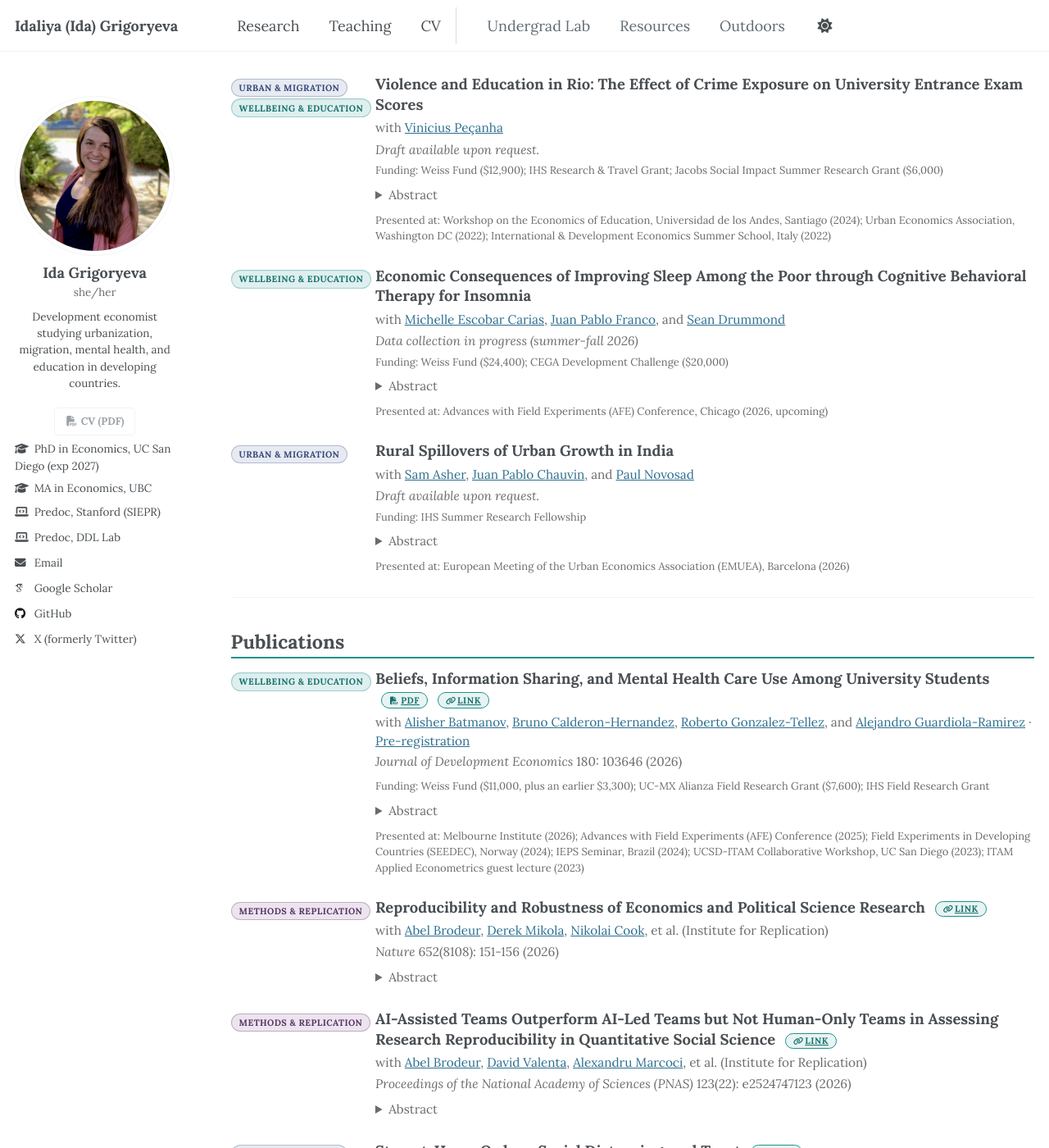
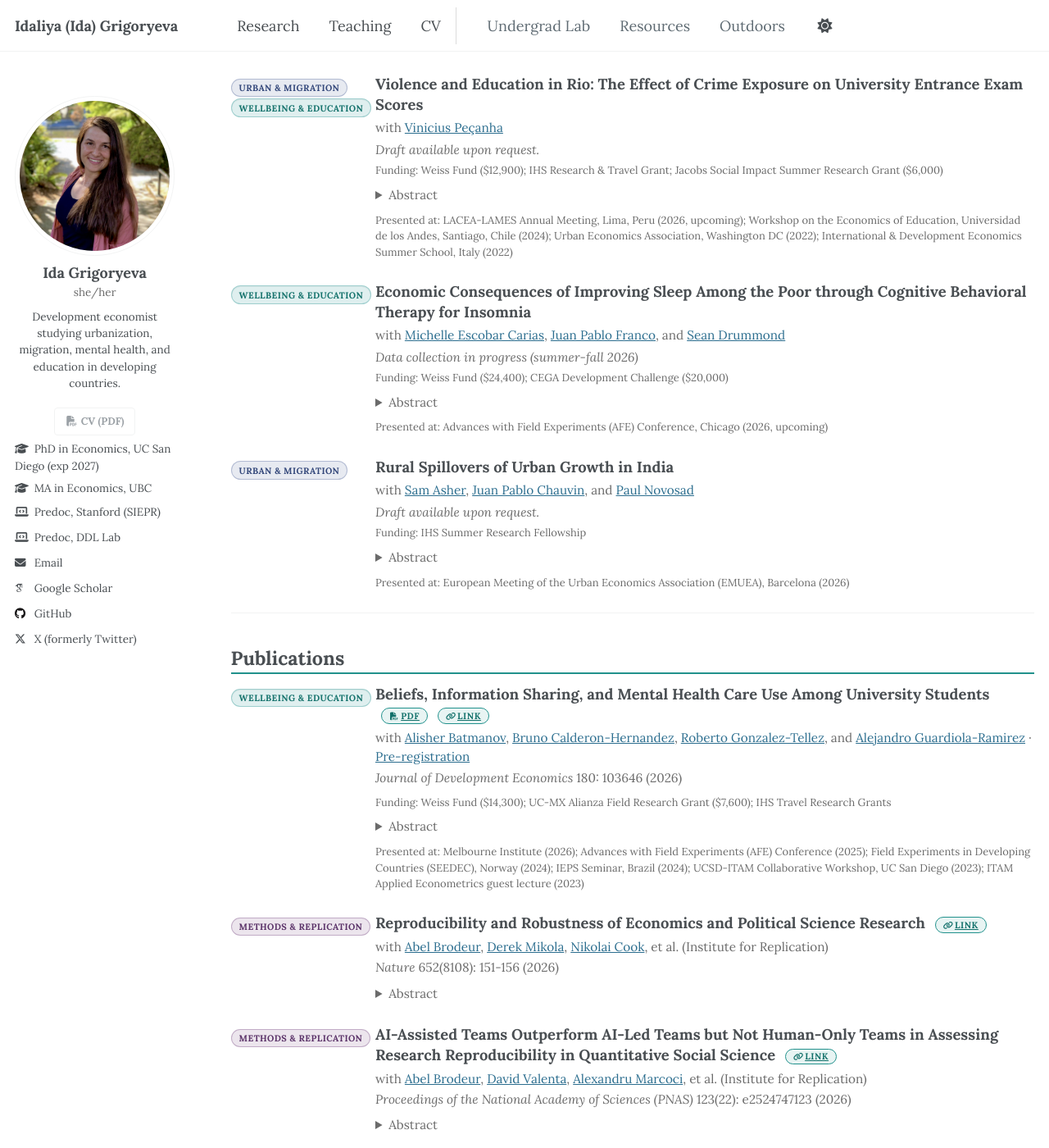
Before and after one commit to idagri/idagri.github.io, a Jekyll site: the page built from _pages/research.md, in a window 1280 px wide and 1400 px high, scrolled down 768 px. Shown: the whole window at 82% size. Built offline with Jekyll 4.4.1, drawn with Linux system fonts in a browser that asks for light colours; some web fonts are replaced; a script that is not in the unit is left out; some of the changed text lies outside the part shown.

Commit message:
Research page: funding wording, status label, section title, venue details
- MH/Beliefs paper: combine Weiss Fund into one total ($14,300); relabel IHS
  funding as "IHS Travel Research Grants" (plural, matches the actual grants).
- Climate-migration paper: "Submitted" to "Under Review" to match its own
  section header.
- Rename "Predoctoral research" to "Pre-PhD Research" (the old wording read
  as her predoctoral fellowship positions, not her pre-PhD student work).
- Rio paper: add country to the Santiago venue; add the upcoming LACEA-LAMES
  2026 presentation (Lima, Peru, Nov 12-14, confirmed via LACEA's own site).

```diff
--- a/_pages/research.md
+++ b/_pages/research.md
@@ -98,7 +98,7 @@
 <p class="pub-status">Draft available upon request.</p>
 <p class="pub-fund">Funding: Weiss Fund ($12,900); IHS Research &amp; Travel Grant; Jacobs Social Impact Summer Research Grant ($6,000)</p>
 <details><summary>Abstract</summary><p>In many neighborhoods of Latin American cities such as Rio de Janeiro, crime rates are very high, producing educational disruption and acute stress. We find that neighborhood shootings near a school shortly before an exam have a robust negative effect on students' performance on the language and math university-entrance tests. The effects are robust to school and year fixed effects: exposed students perform significantly worse (by 0.1 to 0.3 standard deviations) than non-exposed students.</p></details>
-<p class="pub-pres">Presented at: Workshop on the Economics of Education, Universidad de los Andes, Santiago (2024); Urban Economics Association, Washington DC (2022); International &amp; Development Economics Summer School, Italy (2022)</p>
+<p class="pub-pres">Presented at: LACEA-LAMES Annual Meeting, Lima, Peru (2026, upcoming); Workshop on the Economics of Education, Universidad de los Andes, Santiago, Chile (2024); Urban Economics Association, Washington DC (2022); International &amp; Development Economics Summer School, Italy (2022)</p>
 </div>
 </div>
 
@@ -136,7 +136,7 @@
 <p class="pub-title">Beliefs, Information Sharing, and Mental Health Care Use Among University Students <a class="pub-btn" href="/papers/2026-06-JDE-Beliefs--information-sharing--and-mental-health-care.pdf"><i class="fas fa-fw fa-file-pdf" aria-hidden="true"></i>PDF</a> <a class="pub-btn" href="https://doi.org/10.1016/j.jdeveco.2025.103646"><i class="fas fa-fw fa-link" aria-hidden="true"></i>Link</a></p>
 <p class="pub-meta">with <a href="https://alisher-batmanov.github.io/">Alisher Batmanov</a>, <a href="https://www.bruno-calderon.com/">Bruno Calderon-Hernandez</a>, <a href="https://robertoglz.github.io/">Roberto Gonzalez-Tellez</a>, and <a href="https://research.tec.mx/vivo-tec/display/PID_316616">Alejandro Guardiola-Ramirez</a> · <a href="https://www.socialscienceregistry.org/trials/14804">Pre-registration</a></p>
 <p class="pub-journal"><em>Journal of Development Economics</em> 180: 103646 (2026)</p>
-<p class="pub-fund">Funding: Weiss Fund ($11,000, plus an earlier $3,300); UC-MX Alianza Field Research Grant ($7,600); IHS Field Research Grant</p>
+<p class="pub-fund">Funding: Weiss Fund ($14,300); UC-MX Alianza Field Research Grant ($7,600); IHS Travel Research Grants</p>
 <details><summary>Abstract</summary><p>This paper investigates the role of beliefs and stigma in shaping students' use of professional mental health services at a large private university in Mexico, where supply-side barriers are minimal and services are readily accessible. In a survey experiment with 680 students, we find that nearly 50% of students in distress do not receive professional mental health support despite a high level of awareness and perceived effectiveness, constituting a substantial treatment gap. We document stigmatized beliefs and misconceptions correlated with the treatment gap. As three-quarters of students incorrectly believe that those in distress perform worse academically and that the majority of students going to therapy are in severe distress, we implement an information intervention to correct these beliefs. We find that it increases students' sharing of on-campus mental health resources with peers and encourages them to recommend these resources when advising a friend in distress. Interestingly, we find that it lowers respondents' willingness to pay for private therapy at the end of the intervention. Yet, this effect does not translate into a long-run reduction in self-reported therapy use 6 months after the experiment, with prior therapy users showing increased off-campus take-up.</p></details>
 <p class="pub-pres">Presented at: Melbourne Institute (2026); Advances with Field Experiments (AFE) Conference (2025); Field Experiments in Developing Countries (SEEDEC), Norway (2024); IEPS Seminar, Brazil (2024); UCSD-ITAM Collaborative Workshop, UC San Diego (2023); ITAM Applied Econometrics guest lecture (2023)</p>
 </div>
@@ -199,7 +199,7 @@
 <div class="pub-tag"><span class="tag urban">Urban &amp; Migration</span></div>
 <div class="pub-body">
 <p class="pub-title">Income Strongly Moderates Climate-Driven Migration <a class="pub-btn" href="https://eartharxiv.org/repository/view/11088/"><i class="fas fa-fw fa-file-pdf" aria-hidden="true"></i>PDF</a></p>
-<p class="pub-meta">with <a href="https://gps.ucsd.edu/faculty-directory/gaurav-khanna.html">Gaurav Khanna</a>, <a href="https://ppolonik2.github.io/">Pascal Polonik</a>, <a href="https://jessicaswan.github.io/">Jessica Wan</a>, <a href="https://jacopolunghi.github.io/">Jacopo Lunghi</a>, and <a href="https://katericke.com/">Katharine Ricke</a> · Submitted (2025)</p>
+<p class="pub-meta">with <a href="https://gps.ucsd.edu/faculty-directory/gaurav-khanna.html">Gaurav Khanna</a>, <a href="https://ppolonik2.github.io/">Pascal Polonik</a>, <a href="https://jessicaswan.github.io/">Jessica Wan</a>, <a href="https://jacopolunghi.github.io/">Jacopo Lunghi</a>, and <a href="https://katericke.com/">Katharine Ricke</a> · Under Review (2025)</p>
 </div>
 </div>
 
```
Also changed, not shown: other parts of _pages/research.md (+1 -1 lines).
